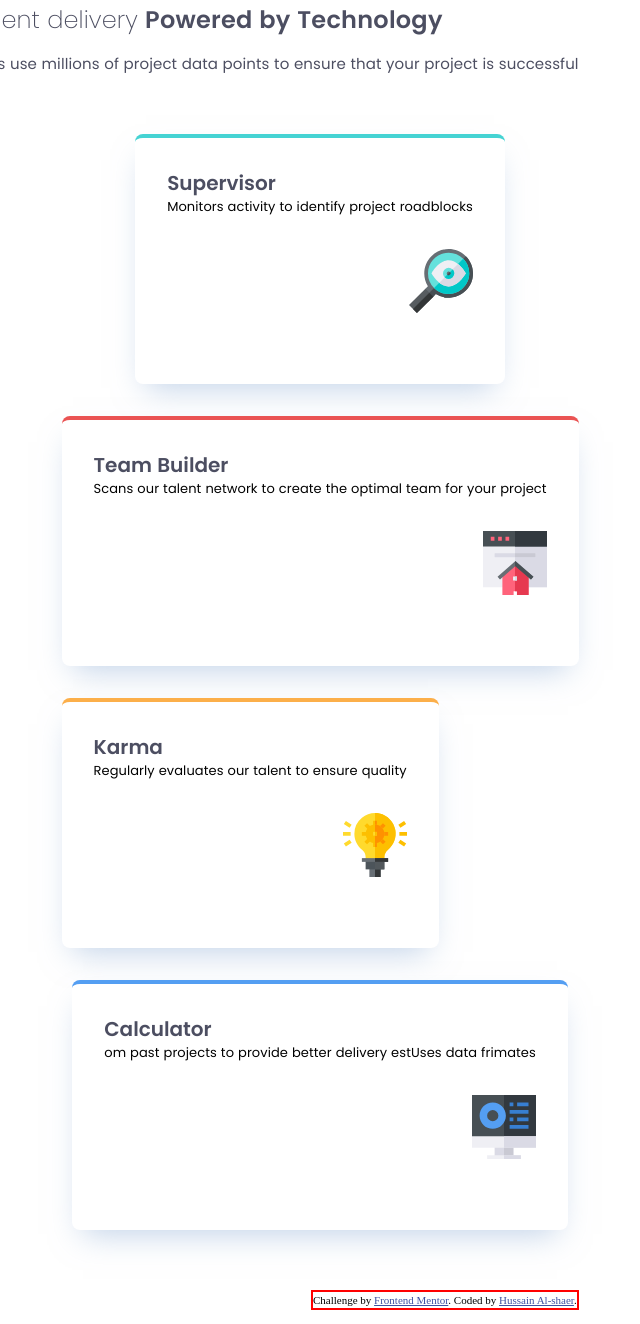
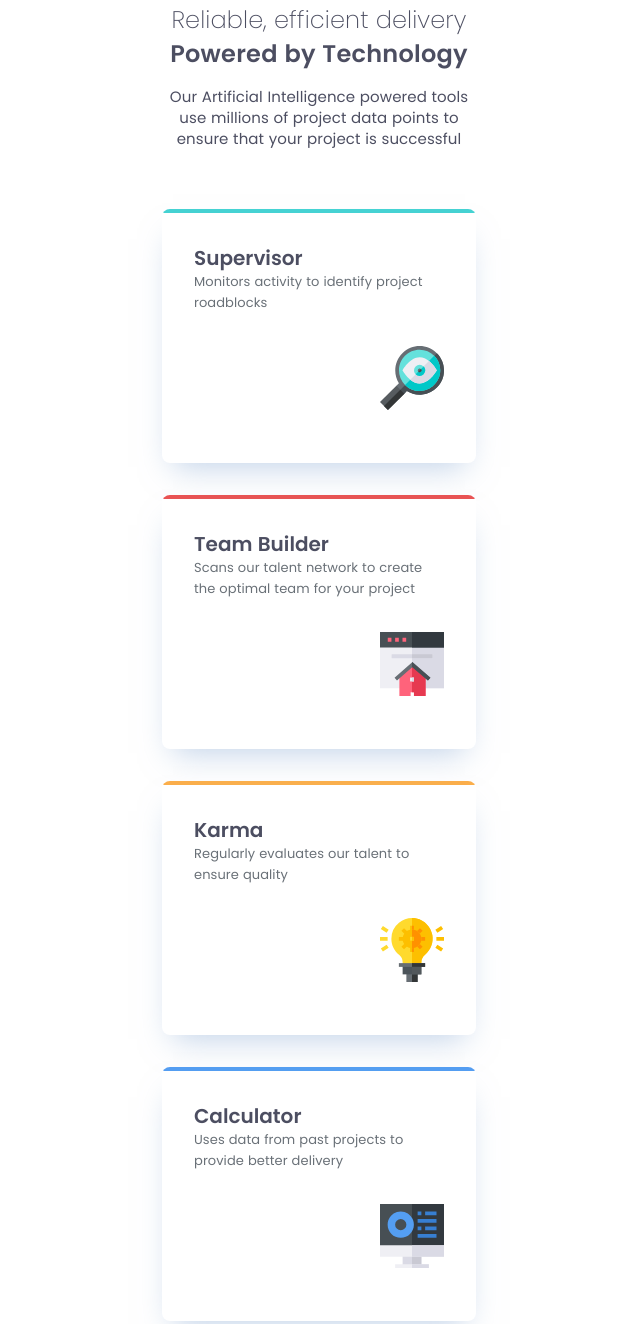
Before and after one commit to hussaindev94/frontend-mentor-challengs-four-card-feature-section, a plain HTML site: page index.html in a window 1280 px wide. Shown: the part 53-1377 px from the top of the page, without its empty margins (319-959 px from the left). Drawn offline with Linux system fonts and the light colour scheme.

Commit message:
Fixing some issue with the card groing when the viewport become wider.

```diff
--- a/index.html
+++ b/index.html
@@ -18,6 +18,8 @@
   <link rel="stylesheet" href="styles/fonts.css">
   <!-- Main styles -->
    <link rel="stylesheet" href="./styles/main.css">
+   <!-- Media Query Styles -->
+    <link rel="stylesheet" href="./styles/mediaqueries.css">
 
   <title>Frontend Mentor | Four card feature section</title>
 
@@ -36,58 +38,50 @@
   </header>
 
   <main class="main">
-    <!-- Supervisor section -->
-    <section class="section section1">
-      <div class="card-wrapper">
-        <article class="card-article">
-            <h2 class="card-title">
-              Supervisor
-            </h2>
-            <p class="card-info">
-              Monitors activity to identify project roadblocks
-            </p>
+    <!-- Supervisor -->
+    <section class="card-wrapper" color-type="cyne">
+      <article class="card">
+        <div class="card-content">
+          <h2 class="card-title">Supervisor</h2>
+          <p class="card-info">Monitors activity to identify project roadblocks</p>
+        </div>
+        <img class="card-image" src="./assets/images/icon-supervisor.svg" alt="" aria-hidden="true" width="32" height="32">
       </article>
-        <img class="card-image" src="./assets/images/icon-supervisor.svg" alt="Supervisor icon" width="32" height="32">
+    </section>
+    <!-- The middle part the changes between different layout -->
+    <!-- Team Builder -->
+    <section class="card-wrapper" color-type="red">
+      <article class="card">
+        <div class="card-content">
+          <h2 class="card-title">Team Builder</h2>
+          <p class="card-info">Scans our talent network to create the optimal team for your project</p>
         </div>
+        <img class="card-image" src="./assets/images/icon-team-builder.svg" alt="" aria-hidden="true" width="32" height="32">
+      </article>
     </section>
-    <!-- Team builder & karma section -->
-    <section class="section section2">
-      <div class="card1 card-wrapper">
-        <article class="card-article">
-          <h2 class="card-title">
-            Team Builder
-          </h2>
-          <p class="card-info">
-            Scans our talent network to create the optimal team for your project
-          </p>
+
+    <!-- Karma -->
+    <section class="card-wrapper" color-type="orange">
+      <article class="card">
+        <div class="card-content">
+          <h2 class="card-title">Karma</h2>
+          <p class="card-info">Regularly evaluates our talent to ensure quality</p>
+        </div>
+        <img class="card-image" src="./assets/images/icon-karma.svg" alt="" aria-hidden="true" width="32"
+          height="32">
       </article>
-        <img class="card-image" src="./assets/images/icon-team-builder.svg" alt="Supervisor icon" width="32" height="32">
+    </section>
+
+    <!-- Calculator -->
+      <section class="card-wrapper" color-type="blue">
+        <article class="card">
+          <div class="card-content">
+            <h2 class="card-title">Calculator</h2>
+            <p class="card-info">Uses data from past projects to provide better delivery</p>
           </div>
-      <div class="card2 card-wrapper">
-        <article class="card-article">
-          <h2 class="card-title">
-            Karma
-          </h2>
-          <p class="card-info">
-            Regularly evaluates our talent to ensure quality
-          </p>
+          <img class="card-image" src="./assets/images/icon-calculator.svg" alt="" aria-hidden="true" width="32"
+            height="32">
         </article>
-        <img class="card-image" src="./assets/images/icon-karma.svg" alt="Supervisor icon" width="32" height="32">
-      </div>
-    </section>
-    <!-- Calculater section -->
-    <section class="section section3">
-      <div class="card-wrapper">
-        <article class="card-article">
-            <h2 class="card-title">
-              Calculator
-            </h2>
-            <p class="card-info">
-              om past projects to provide better delivery estUses data frimates
-            </p>
-        </article>
-        <img class="card-image" src="./assets/images/icon-calculator.svg" alt="Supervisor icon" width="32" height="32">
-      </div>
       </section>
   </main>
   <!-- Footer section -->
@@ -98,4 +92,3 @@
     </p>
   </footer>
 </body>
-</html>
--- a/styles/main.css
+++ b/styles/main.css
@@ -66,10 +66,10 @@ body {
   padding: 5.6rem 3rem 4.6rem 2.6rem;
 
   /*display props*/
-  display: inline-flex;
+  display: flex;
   flex-direction: column;
-  justify-content: flex-end;
-  align-items: flex-end;
+  justify-content: center;
+  align-items: center;
   gap: 6rem;
 
   /*Header styles*/
@@ -79,6 +79,7 @@ body {
     flex-direction: column;
     align-items: center;
     gap: var(--spacing-200);
+    width: 31.6rem;
 
     /*Header title style*/
     .header-title {
@@ -117,36 +118,41 @@ body {
     justify-content: center;
     align-items: center;
     gap: var(--spacing-400);
+    align-self: center;
 
-    /*Spcific card style*/
-    .section1 .card-wrapper {
-      border-top: 0.4rem solid var(--primary-color-cyan);
+    /*Unqie Card styles*/
+    .card-wrapper[color-type="red"] {
+      border-top: 4px solid var(--primary-color-red);
     }
-    .section2 .card1 {
-      border-top: 0.4rem solid var(--primary-color-red);
+    .card-wrapper[color-type="cyne"] {
+      border-top: 4px solid var(--primary-color-cyan);
     }
-    .section2 .card2 {
-      border-top: 0.4rem solid var(--primary-color-orange);
+    .card-wrapper[color-type="orange"] {
+      border-top: 4px solid var(--primary-color-orange);
     }
-    .section3 .card-wrapper {
-      border-top: 0.4rem solid var(--primary-color-blue);
+    .card-wrapper[color-type="blue"] {
+      border-top: 4px solid var(--primary-color-blue);
     }
 
-    /*Section styles*/
-    .section {
-      .card-wrapper {
-        border-radius: var(--spacing-100);
-        height: 25rem;
-        background: var(--neutral-color-white);
-        box-shadow: 0 15px 30px -11px rgba(131, 166, 210, 0.5);
+    /* Common Card Styles*/
+    .card-wrapper {
+      border-radius: var(--spacing-100);
+      width: 31.4rem;
 
-        /*display props*/
+      .card {
+        /*Display props*/
         display: flex;
         flex-direction: column;
         align-items: flex-end;
         gap: var(--spacing-400);
+
+        /*General props*/
+        height: 25rem;
+        border-radius: 0 0 var(--spacing-100) var(--spacing-100);
         padding: var(--spacing-400);
-        .card-article {
+        background: var(--neutral-color-white);
+        box-shadow: 0 1.5rem 3rem -1.1rem rgba(131, 166, 210, 0.5);
+        .card-content {
           .card-title {
             align-self: stretch;
             color: var(--neutral-color-gray-500);
@@ -156,9 +162,9 @@ body {
             font-weight: 600;
             line-height: var(--text-preset-3-line-height);
           }
-
           .card-info {
             align-self: stretch;
+            color: var(--neutral-color-gray-400);
             font-family: var(--text-preset-5);
             font-size: var(--text-preset-5-font-size);
             font-style: normal;
@@ -167,25 +173,21 @@ body {
             letter-spacing: 0.009rem;
           }
         }
-
         .card-image {
+          display: inline;
+          flex-shrink: 0;
           width: 6.4rem;
           height: 6.4rem;
-          flex-shrink: 0;
         }
       }
-    }
-    .section2 {
-      display: flex;
-      flex-direction: column;
-      align-items: flex-start;
-      gap: var(--spacing-400);
     }
   }
 }
 
 /*footer styles*/
 footer {
+  align-self: stretch;
+
   border: 2px solid red;
   .attribution {
     font-size: 11px;
--- a/styles/reset.css
+++ b/styles/reset.css
@@ -1,5 +1,9 @@
 /* Box sizing everywhere */
-*, *::before, *::after { box-sizing: border-box; }
+*,
+*::before,
+*::after {
+  box-sizing: border-box;
+}
 
 /* Prevent text size inflation on mobile */
 html {
@@ -10,23 +14,93 @@ html {
 
 /* Allow keyword animations when motion is not reduced */
 @media (prefers-reduced-motion: no-preference) {
-  html { interpolate-size: allow-keywords; }
+  html {
+    interpolate-size: allow-keywords;
+  }
 }
 
 /* Base element reset (without repeating universal margin/box rules) */
-html, body, div, span, applet, object, iframe,
-h1, h2, h3, h4, h5, h6, p, blockquote, pre,
-a, abbr, acronym, address, big, cite, code,
-del, dfn, em, img, ins, kbd, q, s, samp,
-small, strike, strong, sub, sup, tt, var,
-b, u, i, center,
-dl, dt, dd, ol, ul, li,
-fieldset, form, label, legend,
-table, caption, tbody, tfoot, thead, tr, th, td,
-article, aside, canvas, details, embed,
-figure, figcaption, footer, header, hgroup,
-menu, nav, output, ruby, section, summary,
-time, mark, audio, video {
+html,
+body,
+div,
+span,
+applet,
+object,
+iframe,
+h1,
+h2,
+h3,
+h4,
+h5,
+h6,
+p,
+blockquote,
+pre,
+a,
+abbr,
+acronym,
+address,
+big,
+cite,
+code,
+del,
+dfn,
+em,
+img,
+ins,
+kbd,
+q,
+s,
+samp,
+small,
+strike,
+strong,
+sub,
+sup,
+tt,
+var,
+b,
+u,
+i,
+center,
+dl,
+dt,
+dd,
+ol,
+ul,
+li,
+fieldset,
+form,
+label,
+legend,
+table,
+caption,
+tbody,
+tfoot,
+thead,
+tr,
+th,
+td,
+article,
+aside,
+canvas,
+details,
+embed,
+figure,
+figcaption,
+footer,
+header,
+hgroup,
+menu,
+nav,
+output,
+ruby,
+section,
+summary,
+time,
+mark,
+audio,
+video {
   border: 0;
   font-size: 100%;
   font: inherit;
@@ -34,55 +108,113 @@ time, mark, audio, video {
 }
 
 /* HTML5 display-role reset for older browsers */
-article, aside, details, figcaption, figure,
-footer, header, hgroup, menu, nav, section { display: block; }
+article,
+aside,
+details,
+figcaption,
+figure,
+footer,
+header,
+hgroup,
+menu,
+nav,
+section {
+  display: block;
+}
 
 /* Remove default margins globally (covers body/headings/etc.) */
-* { margin: 0; }
+* {
+  margin: 0;
+}
 
 /* Body defaults */
 body {
   min-height: 100vh;
-  line-height: 1.5;           /* accessible baseline */
+  line-height: 1.5; /* accessible baseline */
   -webkit-font-smoothing: antialiased;
 }
 
 /* Lists */
-ol, ul { list-style: none; }   /* classic reset */
-ul[role="list"], ol[role="list"] {
-  list-style: none;            /* ARIA list variants */
+ol,
+ul {
+  list-style: none;
+} /* classic reset */
+ul[role="list"],
+ol[role="list"] {
+  list-style: none; /* ARIA list variants */
   padding: 0;
 }
 
 /* Quotes */
-blockquote, q { quotes: none; }
-blockquote::before, blockquote::after,
-q::before, q::after { content: ''; }
+blockquote,
+q {
+  quotes: none;
+}
+blockquote::before,
+blockquote::after,
+q::before,
+q::after {
+  content: "";
+}
 
 /* Tables */
-table { border-collapse: collapse; border-spacing: 0; }
+table {
+  border-collapse: collapse;
+  border-spacing: 0;
+}
 
 /* Media defaults */
-img, picture, video, canvas, svg {
+img,
+picture,
+video,
+canvas,
+svg {
   display: block;
   max-width: 100%;
 }
-video { height: auto; }
+video {
+  height: auto;
+}
 
 /* Form controls inherit typography */
-input, button, textarea, select {
+input,
+button,
+textarea,
+select {
   font: inherit;
   color: inherit;
 }
 
 /* Headings & text: wrapping */
-p, h1, h2, h3, h4, h5, h6 { overflow-wrap: break-word; }
-p { text-wrap: pretty; }
-h1, h2, h3, h4 { text-wrap: balance; }
+p,
+h1,
+h2,
+h3,
+h4,
+h5,
+h6 {
+  overflow-wrap: break-word;
+}
+p {
+  text-wrap: unset;
+}
+h1,
+h2,
+h3,
+h4 {
+  text-wrap: balance;
+}
 
 /* Shorter line-height on headings & interactive (from third reset) */
-h1, h2, h3, h4,
-button, input, label { line-height: 1.1; }
+h1,
+h2,
+h3,
+h4,
+button,
+input,
+label {
+  line-height: 1.1;
+}
 
 /* Links without class: better underline & inherit color */
 a:not([class]) {
@@ -91,10 +223,17 @@ a:not([class]) {
 }
 
 /* Textareas without rows aren’t tiny */
-textarea:not([rows]) { min-height: 10em; }
+textarea:not([rows]) {
+  min-height: 10em;
+}
 
 /* Anchored targets don’t hide under sticky headers */
-:target { scroll-margin-block: 5ex; }
+:target {
+  scroll-margin-block: 5ex;
+}
 
 /* Root stacking context for app shells */
-#root, #__next { isolation: isolate; }
+#root,
+#__next {
+  isolation: isolate;
+}
```
Also changed, not shown: styles/mediaqueries.css (added, +7 -0 lines). Lines whose indentation alone changed are shown as unchanged.
